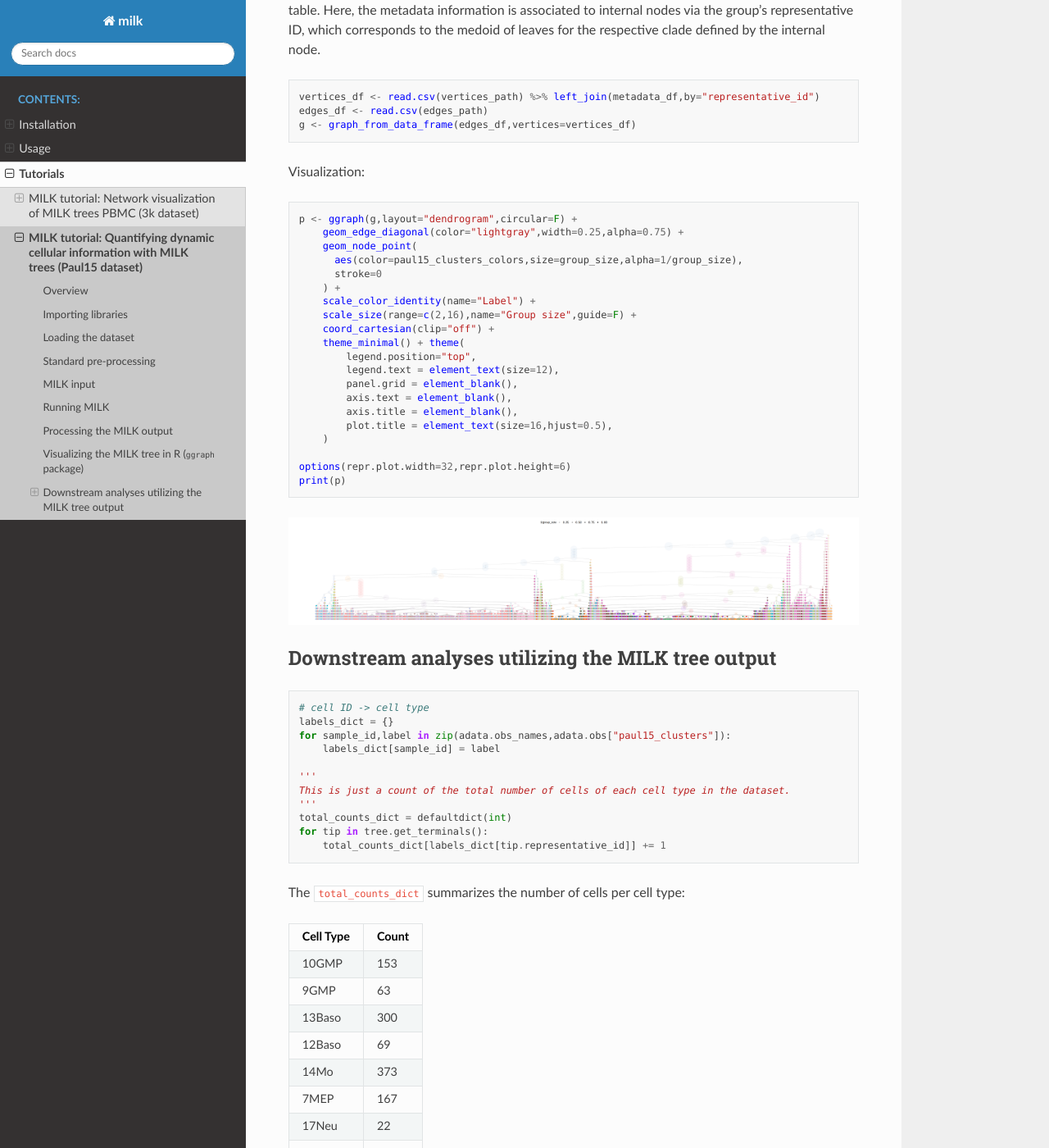
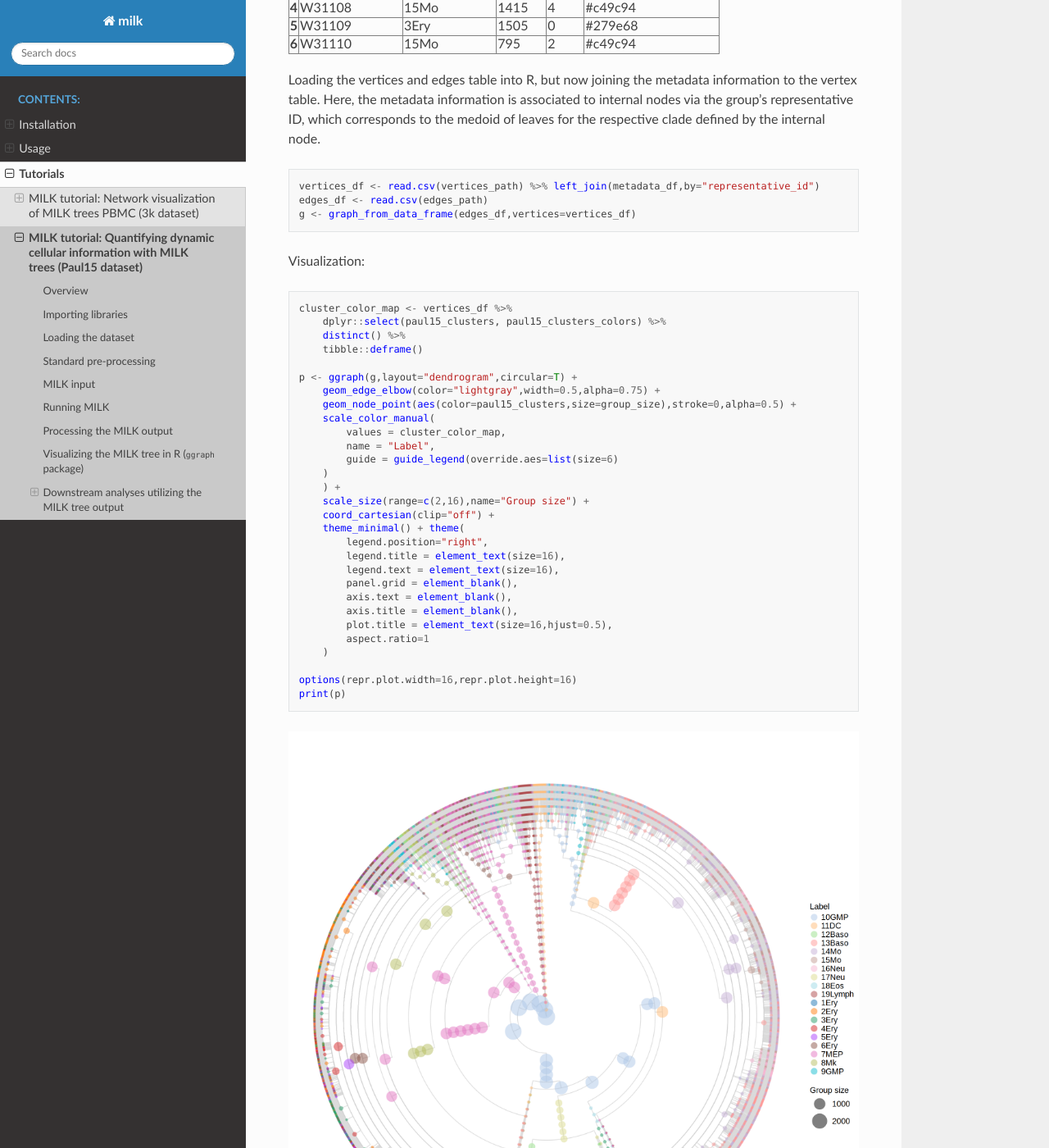
Before and after one commit to yachielab/milk, a Sphinx documentation site: the page built from docs/tutorials/milk_tutorial_paul15_dataset.md, in a window 1280 px wide and 1400 px high, scrolled down 6314 px. Shown: the whole window at 82% size. Built offline with Sphinx 7.4.7 and the Read the Docs theme 3.1.0, drawn with Linux system fonts in a browser that asks for light colours.

Commit message:
tutorial docs (refining)

````diff
--- a/docs/tutorials/milk_tutorial_paul15_dataset.md
+++ b/docs/tutorials/milk_tutorial_paul15_dataset.md
@@ -38,7 +38,7 @@
 adata.obs.head()
 ```
 
-<div style="overflow-x: auto;">
+<div style="overflow-x: auto; margin-bottom: 20px;">
 <style scoped>
     .dataframe tbody tr th:only-of-type {
         vertical-align: middle;
@@ -125,7 +125,7 @@
 
 The table below depicts an excerpt of the input table:
 
-<div style="overflow-x: auto;">
+<div style="overflow-x: auto; margin-bottom: 20px;">
 <style scoped>
     .dataframe tbody tr th:only-of-type {
         vertical-align: middle;
@@ -400,7 +400,7 @@
 ```
 
 Table with vertex (i.e., node) information:
-<div style="overflow-x: auto;">
+<div style="overflow-x: auto; margin-bottom: 20px;">
 <style scoped>
     .dataframe tbody tr th:only-of-type {
         vertical-align: middle;
@@ -489,7 +489,7 @@
 </div>
 
 Table including edge information:
-<div style="overflow-x: auto;">
+<div style="overflow-x: auto; margin-bottom: 20px;">
 <style scoped>
     .dataframe tbody tr th:only-of-type {
         vertical-align: middle;
@@ -570,8 +570,8 @@
 metadata_df <- read.csv(metadata_path) %>% dplyr::rename(representative_id=X)
 ```
 
-<div style="overflow-x: auto;">
-<table class="dataframe">
+<div style="overflow-x: auto; margin-bottom: 20px;">
+<table class="dataframe" border="1" style="border-collapse: collapse;">
 <thead>
 	<tr><th></th><th scope=col>representative_id</th><th scope=col>paul15_clusters</th><th scope=col>n_genes</th><th scope=col>leiden</th><th scope=col>paul15_clusters_colors</th></tr>
 	<tr><th></th><th scope=col>&lt;chr&gt;</th><th scope=col>&lt;chr&gt;</th><th scope=col>&lt;int&gt;</th><th scope=col>&lt;int&gt;</th><th scope=col>&lt;chr&gt;</th></tr>
@@ -597,25 +597,34 @@
 
 Visualization:
 ```R
-p <- ggraph(g,layout="dendrogram",circular=F) +
-    geom_edge_diagonal(color="lightgray",width=0.25,alpha=0.75) +
-    geom_node_point(
-      aes(color=paul15_clusters_colors,size=group_size,alpha=1/group_size),
-      stroke=0
+cluster_color_map <- vertices_df %>%
+    dplyr::select(paul15_clusters, paul15_clusters_colors) %>%
+    distinct() %>%
+    tibble::deframe()
+
+p <- ggraph(g,layout="dendrogram",circular=T) +
+    geom_edge_elbow(color="lightgray",width=0.5,alpha=0.75) +
+    geom_node_point(aes(color=paul15_clusters,size=group_size),stroke=0,alpha=0.5) +
+    scale_color_manual(
+        values = cluster_color_map,
+        name = "Label",
+        guide = guide_legend(override.aes=list(size=6)
+    )
     ) +
-    scale_color_identity(name="Label") +
-    scale_size(range=c(2,16),name="Group size",guide=F) +
+    scale_size(range=c(2,16),name="Group size") +
     coord_cartesian(clip="off") +
     theme_minimal() + theme(
-        legend.position="top",
-        legend.text = element_text(size=12),
+        legend.position="right",
+        legend.title = element_text(size=16),
+        legend.text = element_text(size=16),
         panel.grid = element_blank(),
         axis.text = element_blank(),
         axis.title = element_blank(),
         plot.title = element_text(size=16,hjust=0.5),
+        aspect.ratio=1
     )
 
-options(repr.plot.width=32,repr.plot.height=6)
+options(repr.plot.width=16,repr.plot.height=16)
 print(p)
 ```
 
@@ -701,7 +710,7 @@
 ```
 The `results_df` data frame looks like:
 
-<div style="overflow-x: auto;">
+<div style="overflow-x: auto; margin-bottom: 20px;">
 <style scoped>
     .dataframe tbody tr th:only-of-type {
         vertical-align: middle;
@@ -884,7 +893,7 @@
 
 The resulting data frame:
 
-<div style="overflow-x: auto;">
+<div style="overflow-x: auto; margin-bottom: 20px;">
 <style scoped>
     .dataframe tbody tr th:only-of-type {
         vertical-align: middle;
````
Also changed, not shown: docs/tutorials/milk_tutorial_pbmc3k_dataset.md (+3 -3 lines), docs/usage.md (+2 -2 lines), docs/tutorials/milk_tutorial_paul15_dataset_files/milk_tree_ggraph.png.
